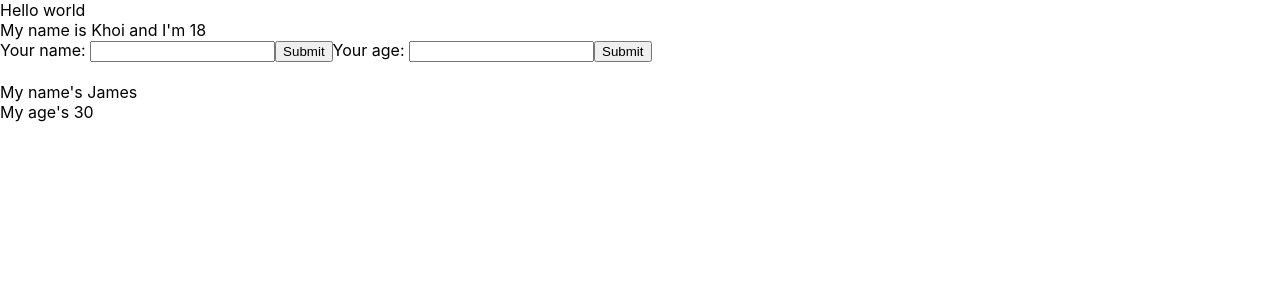
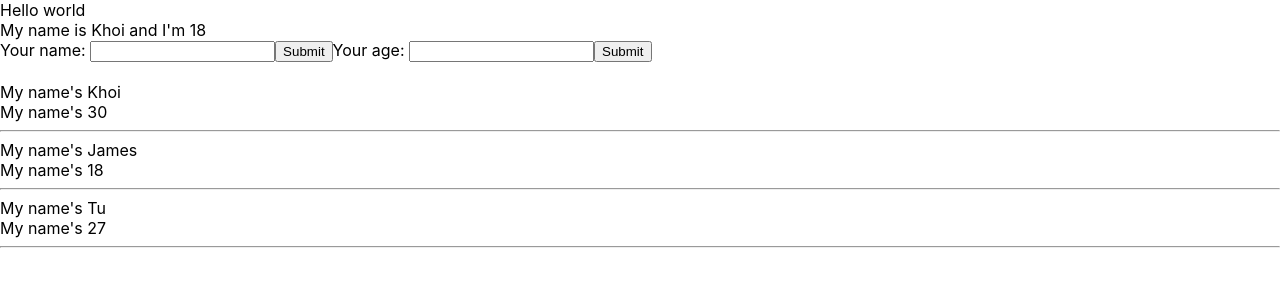
Before and after one commit to leminhkhoi-james/test-demo-react, a React (Create React App) app: page / in a window 1280 px wide. Shown: the top 300 px of the page. Built offline with nearby package versions, Linux system fonts and the light colour scheme.

Commit message:
Outputting List

```diff
--- a/src/components/DisplayInfo.js
+++ b/src/components/DisplayInfo.js
@@ -1,15 +1,27 @@
 import React from "react";
 
-class DisplayInfo extends React.Component{
-    render(){
-        console.log(this.props)
+class DisplayInfo extends React.Component {
+    render() {
+        // destructuring array/object
+        const { listUsers } = this.props;
+        // const listUsers = this.props.listUsers
         // props => viet tat property
-        return(
+        return (
             <div>
-                <div>My name's {this.props.name} </div>
-                <div>My age's {this.props.age}</div>
+                {listUsers.map((user) => {
+                    console.log(user)
+                    return (
+                        <div key={user.id}>
+                            <div>My name's {user.name} </div>
+                            <div>My name's {user.age} </div>
+                            <hr />
+                        </div>
+                    )
+                })}
             </div>
         )
+
+
     }
 }
 export default DisplayInfo
--- a/src/components/MyComponent.js
+++ b/src/components/MyComponent.js
@@ -4,6 +4,14 @@ import React from "react";
 import UserInfo from "./UserInfo";
 import DisplayInfo from "./DisplayInfo";
 class MyComponent extends React.Component {
+ state ={
+  listUsers: [
+    { id:1, name: 'Khoi', age:30},
+    { id:2, name: 'James', age:18},
+    { id:3, name: 'Tu', age:27},
+
+  ]
+ }
 
   // JSX
   render() {
@@ -11,7 +19,7 @@ class MyComponent extends React.Component {
     <div>
        <UserInfo/>
        <br />
-       <DisplayInfo name='James' age='30' />
+       <DisplayInfo listUsers={this.state.listUsers}  />
         </div>
         )  ;
   }
--- a/src/components/UserInfo.js
+++ b/src/components/UserInfo.js
@@ -19,7 +19,6 @@ class UserInfo extends React.Component{
         }
         handleOnSubmit = (event) => {
           event.preventDefault()
-         console.log(this.state)
         }
 
 render(){
```
